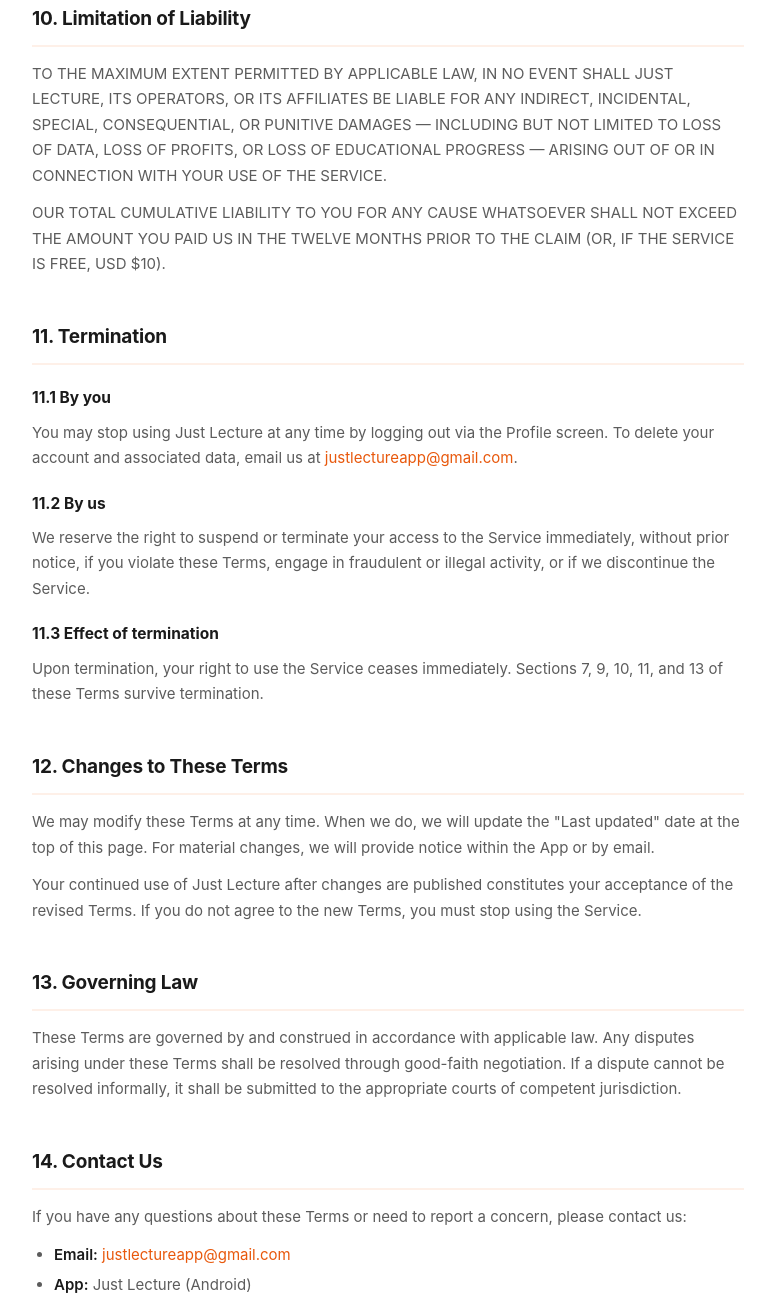
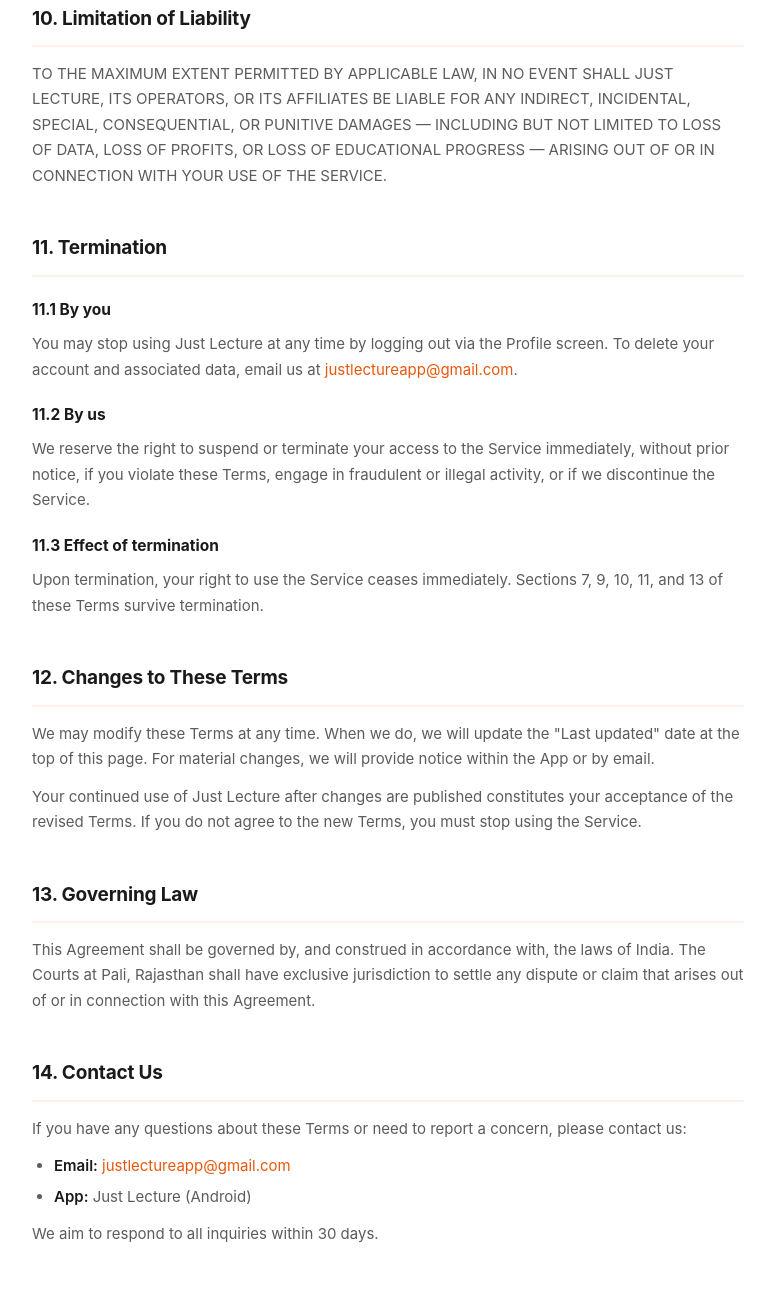
Before and after one commit to ridamnibjia/just-lecture-legal, a plain HTML site: page terms-of-service.html in a window 1280 px wide. Shown: the part 4509-5811 px from the top of the page, without its empty margins (252-1027 px from the left). Drawn offline with Linux system fonts and the light colour scheme.

Commit message:
Make some tweaks and changes in the terms-of-service

```diff
--- a/terms-of-service.html
+++ b/terms-of-service.html
@@ -167,7 +167,6 @@
     <section id="limitation-of-liability">
       <h2>10. Limitation of Liability</h2>
       <p>TO THE MAXIMUM EXTENT PERMITTED BY APPLICABLE LAW, IN NO EVENT SHALL JUST LECTURE, ITS OPERATORS, OR ITS AFFILIATES BE LIABLE FOR ANY INDIRECT, INCIDENTAL, SPECIAL, CONSEQUENTIAL, OR PUNITIVE DAMAGES — INCLUDING BUT NOT LIMITED TO LOSS OF DATA, LOSS OF PROFITS, OR LOSS OF EDUCATIONAL PROGRESS — ARISING OUT OF OR IN CONNECTION WITH YOUR USE OF THE SERVICE.</p>
-      <p>OUR TOTAL CUMULATIVE LIABILITY TO YOU FOR ANY CAUSE WHATSOEVER SHALL NOT EXCEED THE AMOUNT YOU PAID US IN THE TWELVE MONTHS PRIOR TO THE CLAIM (OR, IF THE SERVICE IS FREE, USD $10).</p>
     </section>
 
     <!-- 11 -->
@@ -194,7 +193,7 @@
     <!-- 13 -->
     <section id="governing-law">
       <h2>13. Governing Law</h2>
-      <p>These Terms are governed by and construed in accordance with applicable law. Any disputes arising under these Terms shall be resolved through good-faith negotiation. If a dispute cannot be resolved informally, it shall be submitted to the appropriate courts of competent jurisdiction.</p>
+      <p>This Agreement shall be governed by, and construed in accordance with, the laws of India. The Courts at Pali, Rajasthan shall have exclusive jurisdiction to settle any dispute or claim that arises out of or in connection with this Agreement.</p>
     </section>
 
     <!-- 14 -->
```
